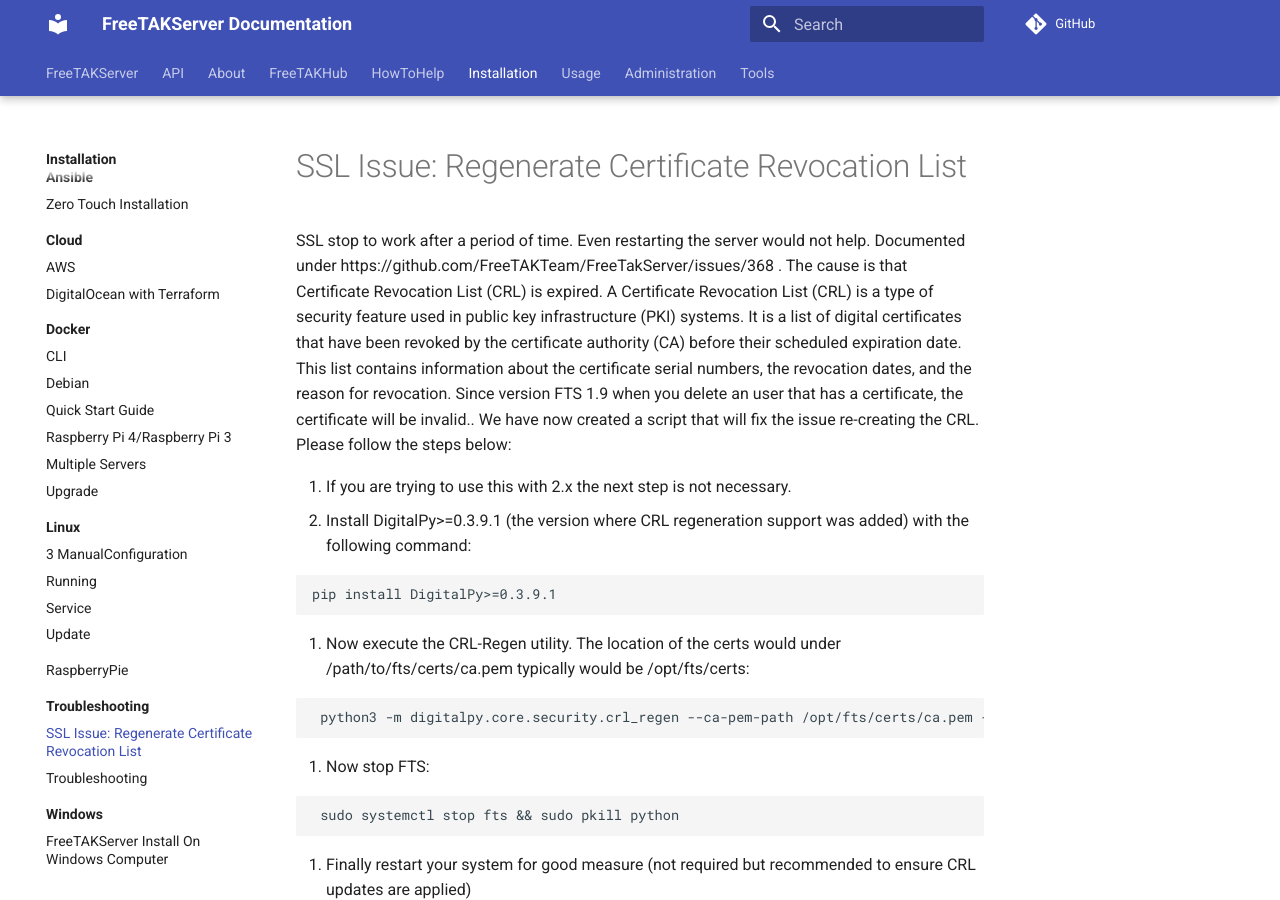
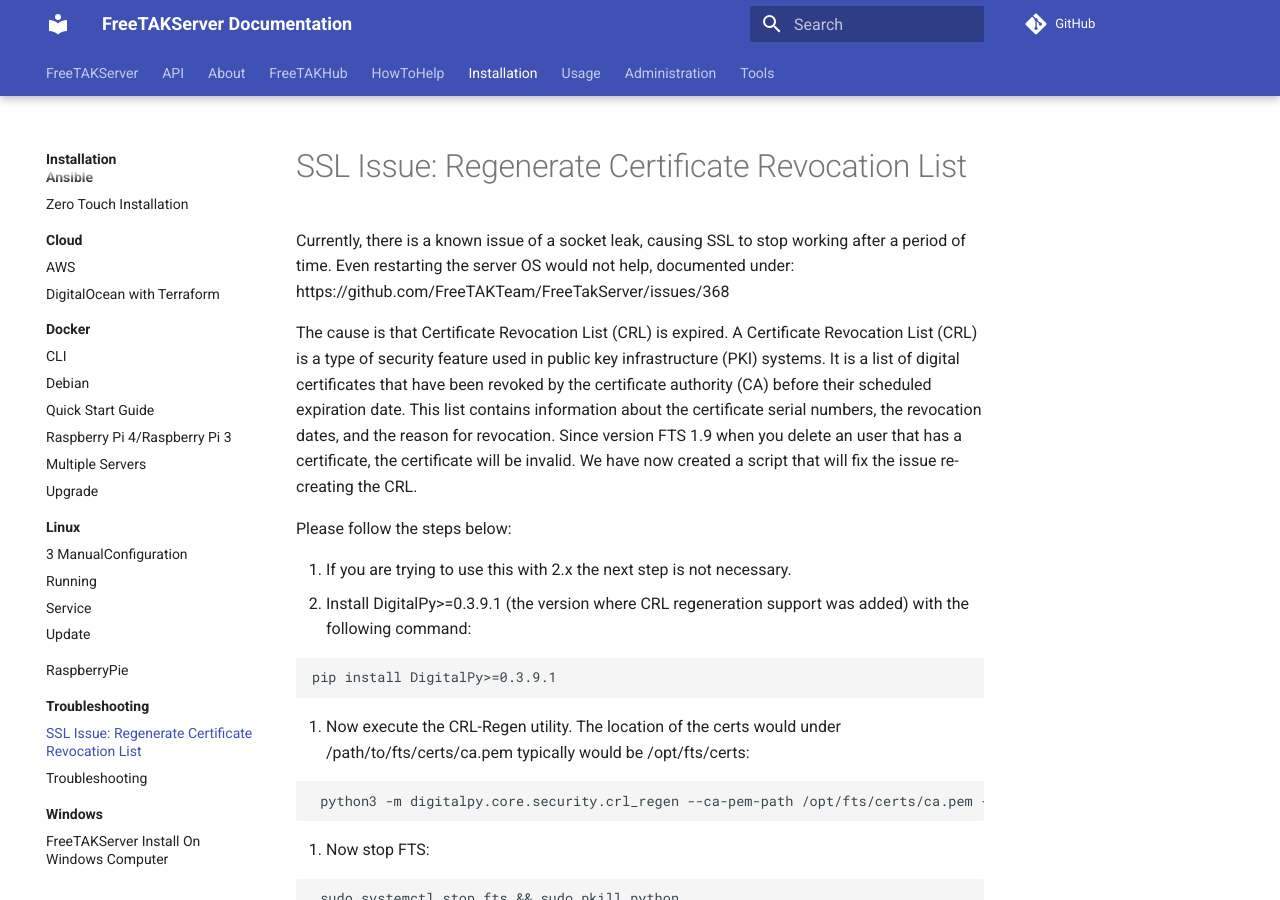
Before and after one commit to FreeTAKTeam/FreeTAKServer-User-Docs, an MkDocs documentation site: the page built from docs/docs/Installation/Troubleshooting/SocketIssue.md, in a window 1280 px wide and 900 px high. Built offline with MkDocs 1.6.1 and Material for MkDocs 9.7.7, drawn with Linux system fonts in a browser that asks for light colours; comment, search, counter and statistics services are not loaded; the version menu is left out.

Commit message:
More fixes.

```diff
--- a/docs/docs/Installation/Troubleshooting/SocketIssue.md
+++ b/docs/docs/Installation/Troubleshooting/SocketIssue.md
@@ -1,6 +1,13 @@
 # SSL Issue: Regenerate Certificate Revocation List
-SSL stop to work after a period of time. Even restarting the server would not help. Documented under https://github.com/FreeTAKTeam/FreeTakServer/issues/368 . The cause is that  Certificate Revocation List (CRL) is expired.
-A Certificate Revocation List (CRL) is a type of security feature used in public key infrastructure (PKI) systems. It is a list of digital certificates that have been revoked by the certificate authority (CA) before their scheduled expiration date. This list contains information about the certificate serial numbers, the revocation dates, and the reason for revocation.  Since version FTS 1.9 when you delete an user that has a certificate, the certificate will be invalid.. We have now created a script that will fix the issue re-creating the CRL.
+Currently, there is a known issue of a socket leak, causing SSL to stop working after a period of time. Even restarting the server OS would not help, documented under: https://github.com/FreeTAKTeam/FreeTakServer/issues/368
+
+The cause is that  Certificate Revocation List (CRL) is expired.
+A Certificate Revocation List (CRL) is a type of security feature used in public key infrastructure (PKI) systems.
+It is a list of digital certificates that have been revoked by the certificate authority (CA) before their scheduled expiration date.
+This list contains information about the certificate serial numbers, the revocation dates, and the reason for revocation.
+Since version FTS 1.9 when you delete an user that has a certificate, the certificate will be invalid.
+We have now created a script that will fix the issue re-creating the CRL.
+
 Please follow the steps below:
 
  1. If you are trying to use this with 2.x the next step is not necessary.
```
